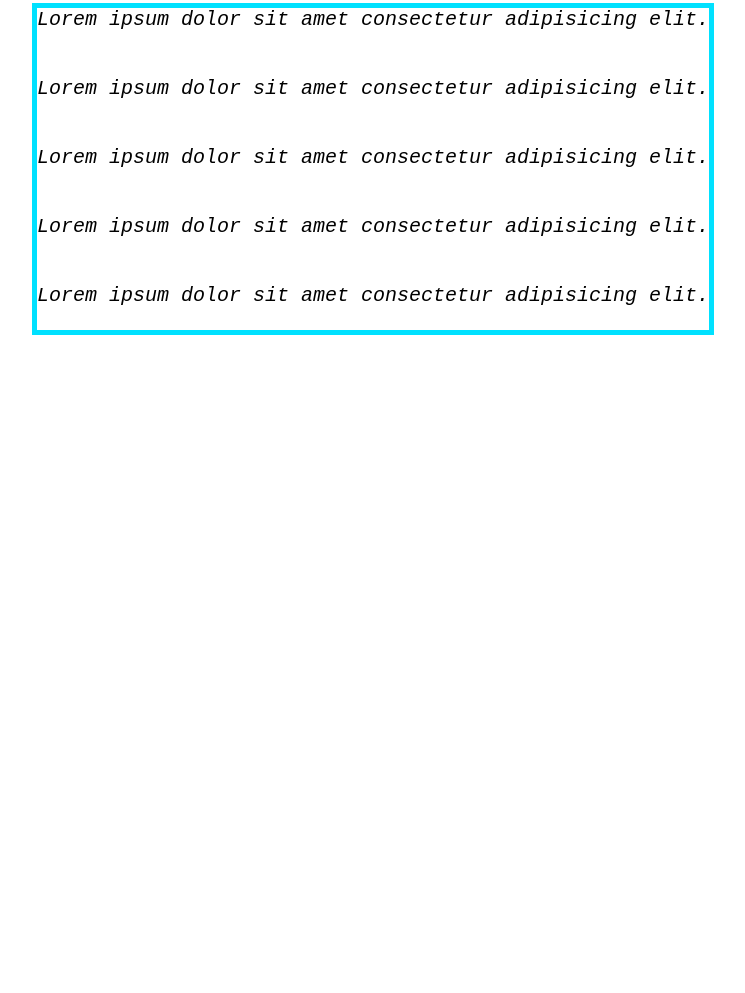
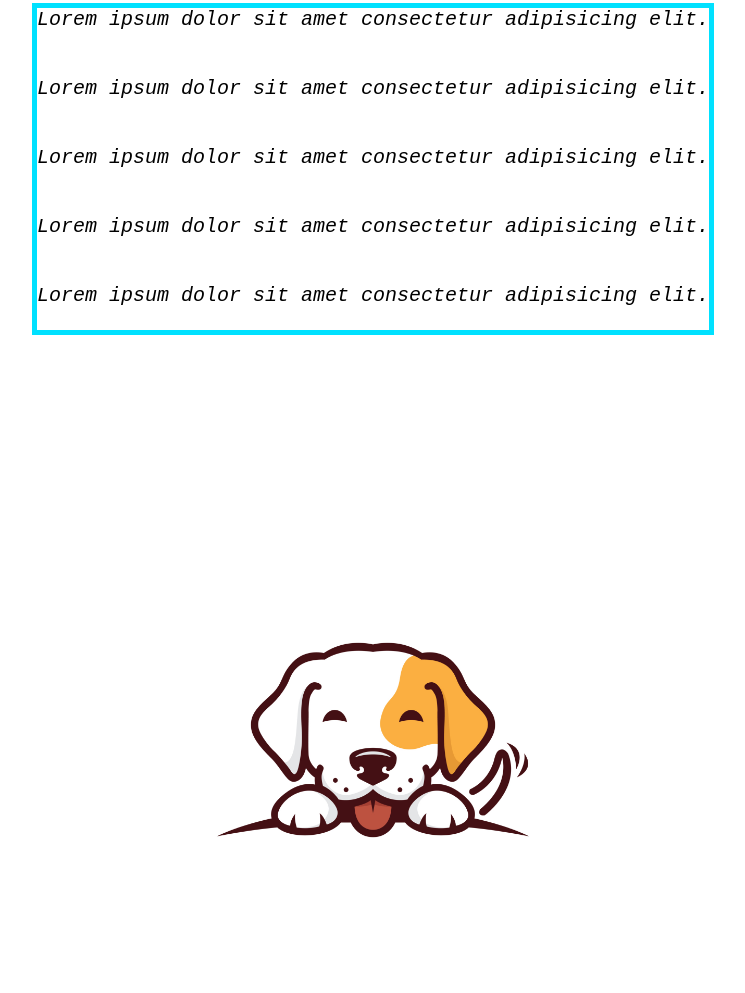
Before and after one commit to Sealfie/Entregagitanima, a plain HTML site: page index.html in a window 1280 px wide. Shown: the part 938-1931 px from the top of the page, without its empty margins (267-1012 px from the left). Before the commit the page ends 1435 px from the top, so only its background shows below. Drawn offline with Linux system fonts and the light colour scheme.

Commit message:
correcion de error en logo

```diff
--- a/index.html
+++ b/index.html
@@ -55,6 +55,7 @@
                 <li>Lorem ipsum dolor sit amet consectetur adipisicing elit.</li><br>
             </ul>
             </div>
+            <div class="Logito"><img src="img/Logo.jpg" alt="Logo"/></div>
             </section>
 
 
```
